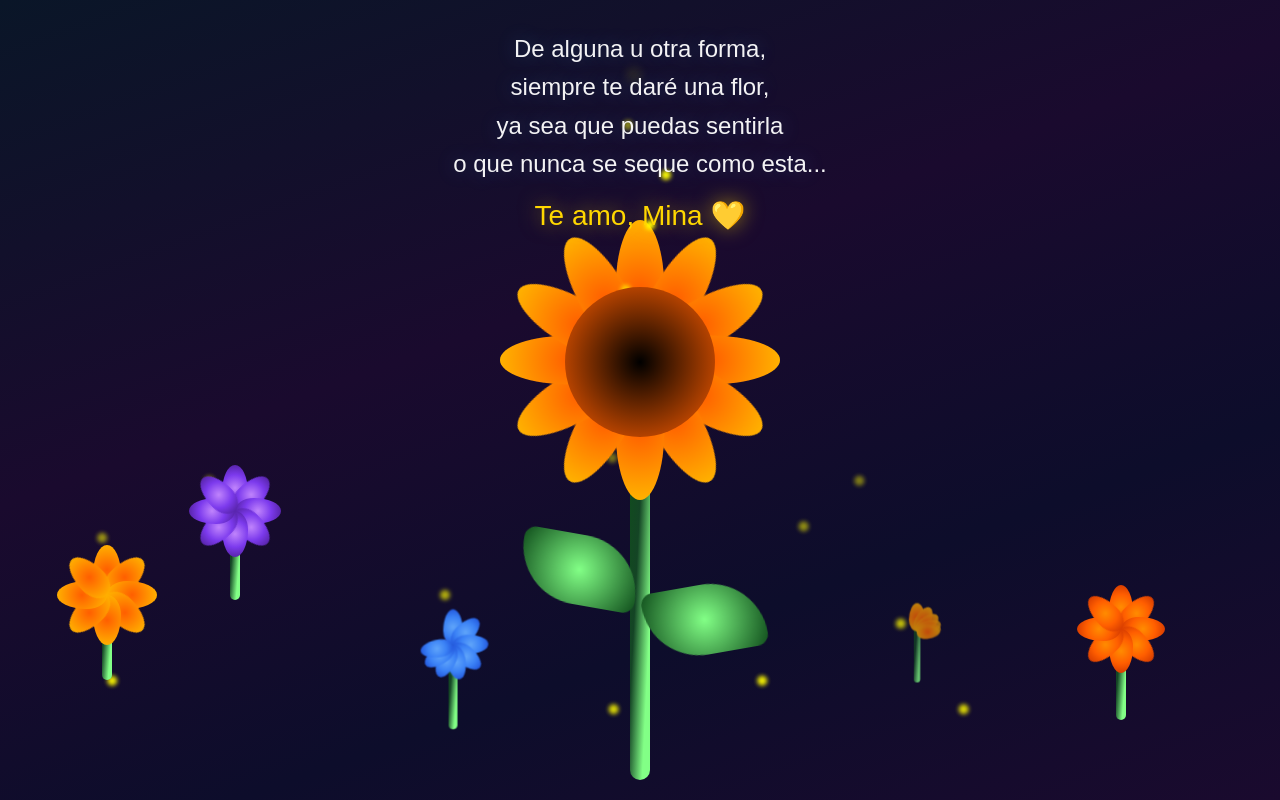
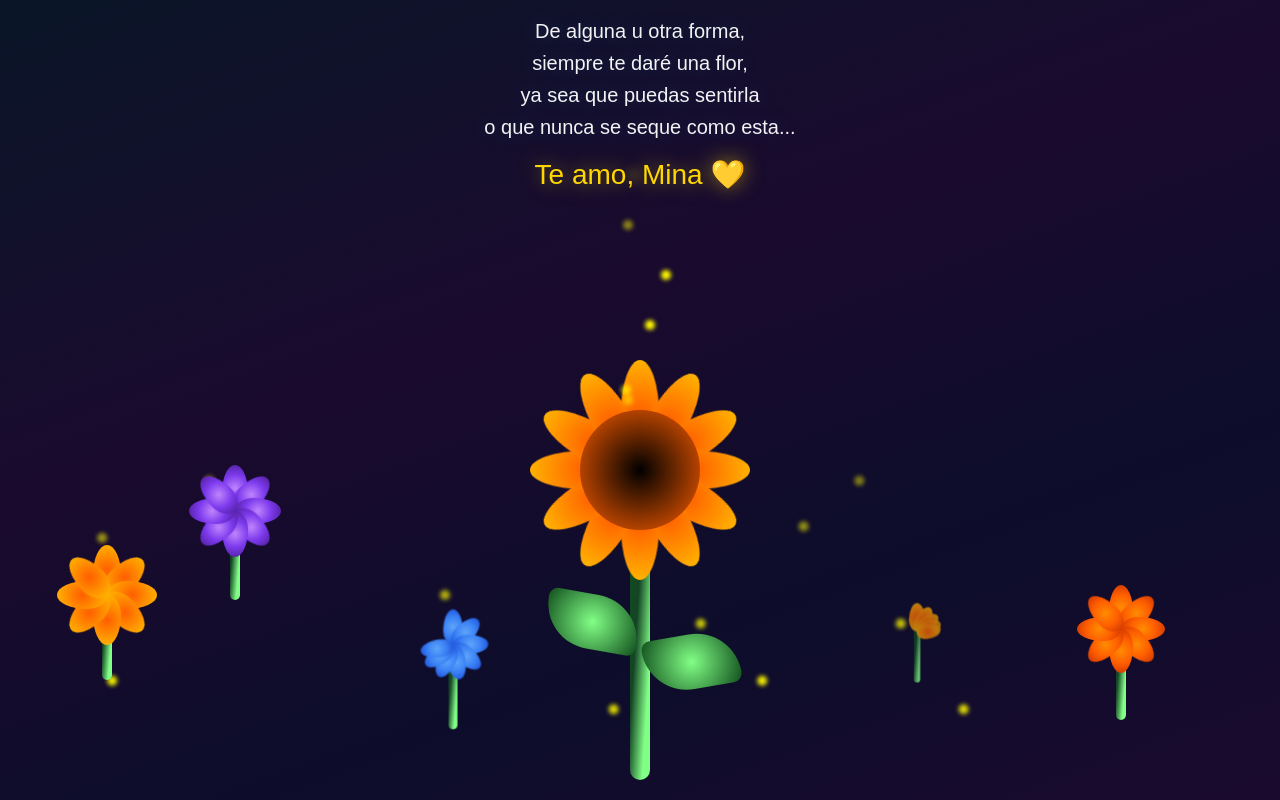
Before and after one commit to EmiDH13/FloresA, a plain HTML site: page flower.html in a window 1280 px wide. Drawn offline with Linux system fonts and the light colour scheme.

Commit message:
Add files via upload

```diff
--- a/flower.html
+++ b/flower.html
@@ -23,9 +23,14 @@
         --petal-blue: radial-gradient(circle, #60a5fa, #3b82f6, #1d4ed8);
       }
 
+      html, body {
+        height: 100%;
+        overflow: hidden;
+      }
+
       body {
         background-image: var(--color-bg);
-        min-height: 100vh;
+        min-height: 100dvh;
         display: flex;
         align-items: flex-end;
         justify-content: center;
@@ -359,6 +364,16 @@
         font-family: "Poppins", sans-serif;
         font-weight: 300;
       }
+      @media (max-height: 800px) {
+        .flower_stem { height: 300px; }
+        .flower_center { top: -70px; width: 120px; height: 120px; }
+        .flower_petal { width: 55px; height: 110px; }
+        .flower_leaf { width: 55px; height: 95px; }
+        .flower_leaf-1 { bottom: 110px; }
+        .flower_leaf-2 { bottom: 150px; }
+        .flower_light { bottom: 350px; }
+        h1 { font-size: 20px; top: 15px; }
+      }
     </style>
   </head>
   <body>
```
